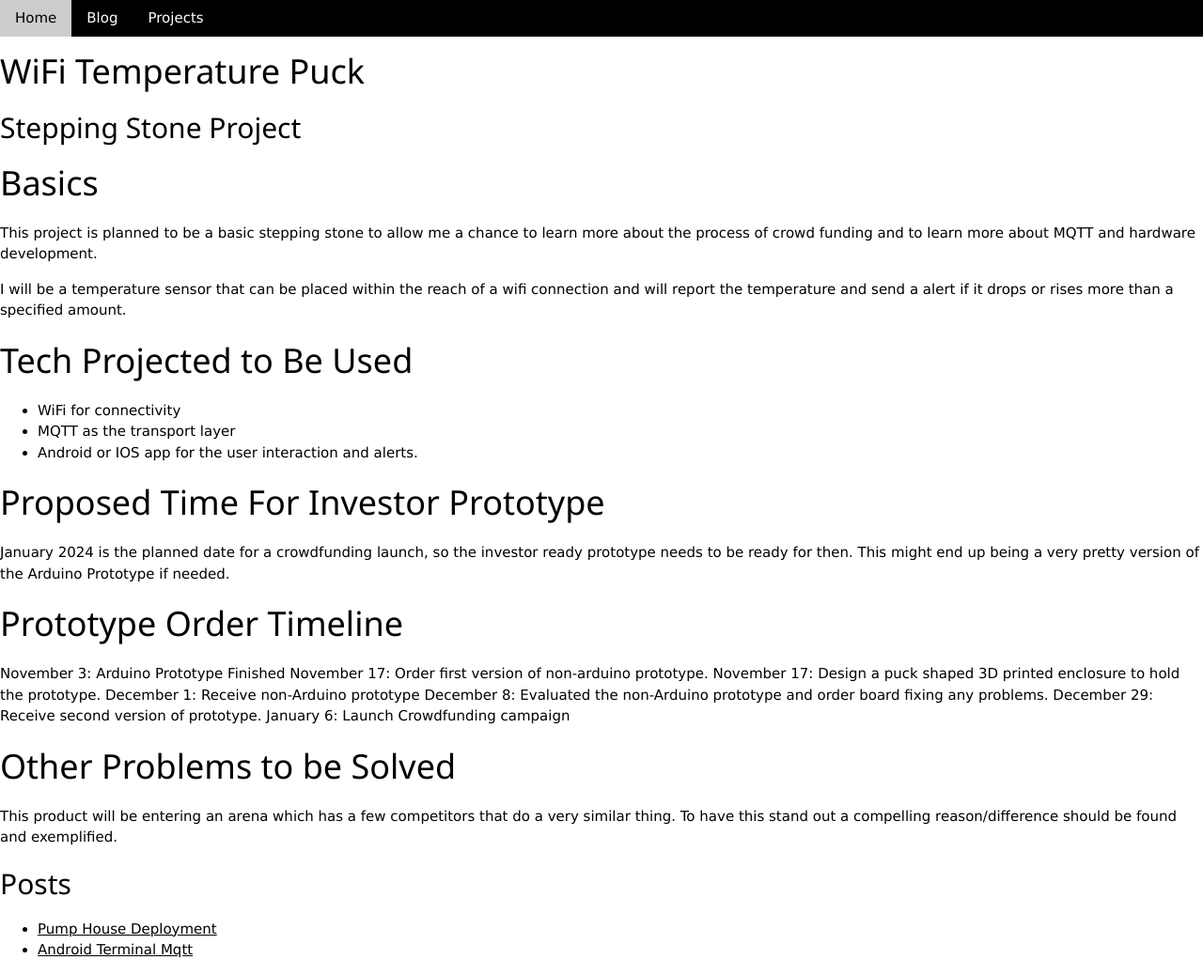
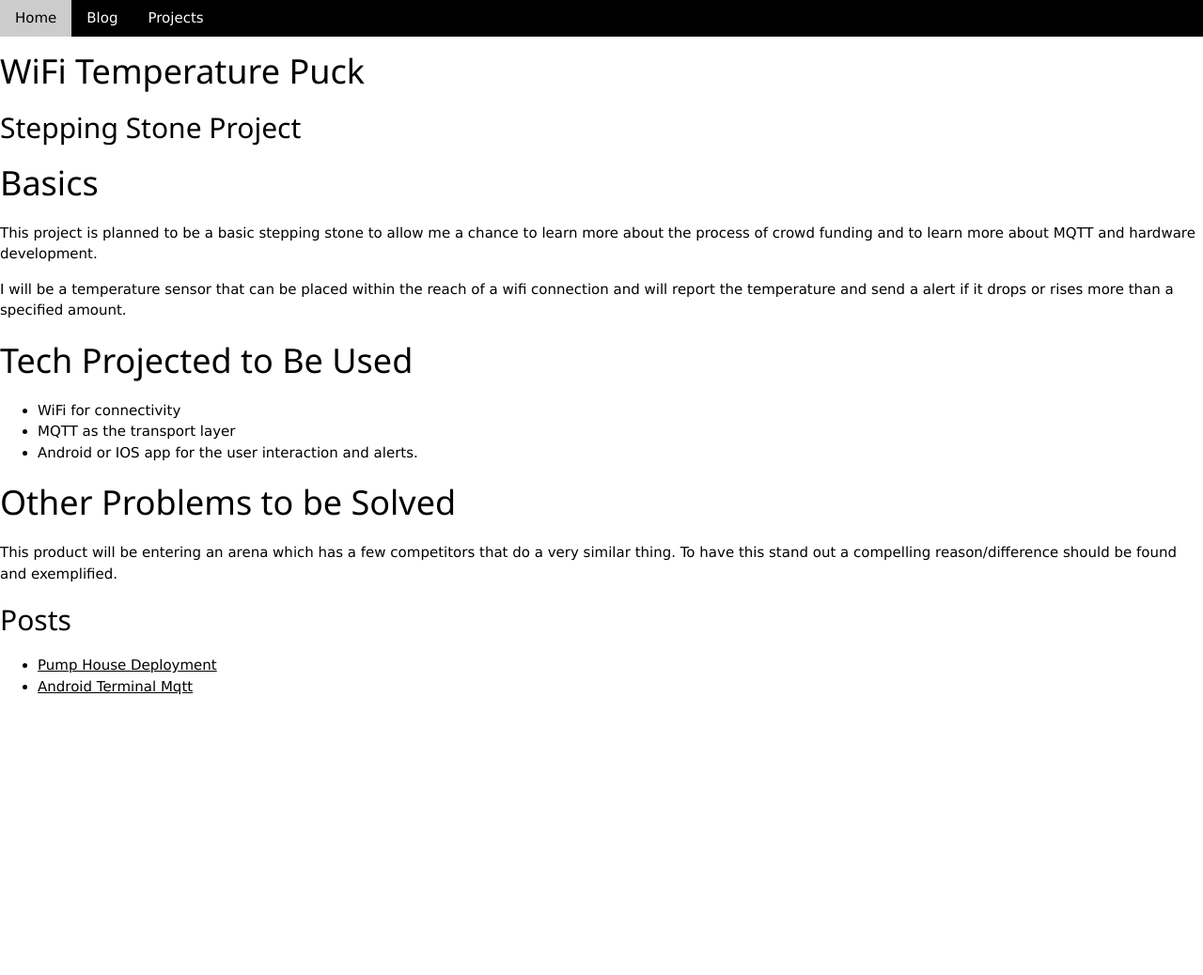
Before and after one commit to PhysicsUofRAUI/farmhacks, a Jekyll site: the page built from _projects/temperature-puck-wifi.md, in a window 1280 px wide. Shown: the whole page at 94% size. Built offline with Jekyll 4.4.1, drawn with Linux system fonts in a browser that asks for light colours; after the commit the page ends 900 px from its top, so only the background shows below that.

Commit message:
remove timeline stuff

```diff
--- a/_projects/temperature-puck-wifi.md
+++ b/_projects/temperature-puck-wifi.md
@@ -13,17 +13,5 @@ I will be a temperature sensor that can be placed within the reach of a wifi con
 - MQTT as the transport layer
 - Android or IOS app for the user interaction and alerts.
 
-# Proposed Time For Investor Prototype
-January 2024 is the planned date for a crowdfunding launch, so the investor ready prototype needs to be ready for then. This might end up being a very pretty version of the Arduino Prototype if needed.
-
-# Prototype Order Timeline
-November 3: Arduino Prototype Finished
-November 17: Order first version of non-arduino prototype.
-November 17: Design a puck shaped 3D printed enclosure to hold the prototype.
-December 1: Receive non-Arduino prototype
-December 8: Evaluated the non-Arduino prototype and order board fixing any problems.
-December 29: Receive second version of prototype.
-January 6: Launch Crowdfunding campaign
-
 # Other Problems to be Solved
 This product will be entering an arena which has a few competitors that do a very similar thing. To have this stand out a compelling reason/difference should be found and exemplified.
```
